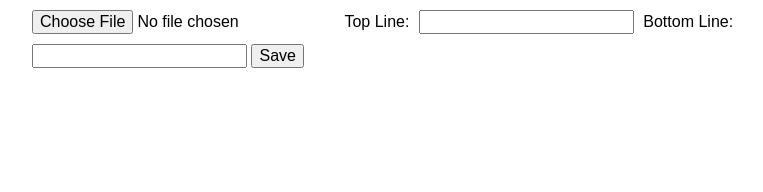
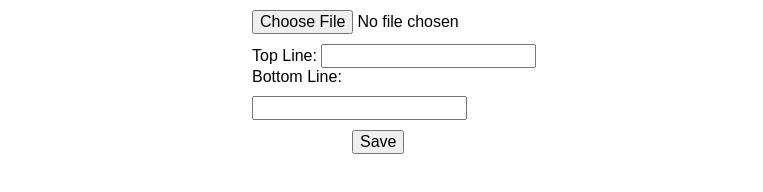
Before and after one commit to JustyCodes/Poland--Block-14-HTML5-Canvas, a plain HTML site: page index.html in a window 1280 px wide. Shown: the whole page, without its empty margins (488-1251 px from the left). Drawn offline with Linux system fonts and the light colour scheme.

Commit message:
Add files via upload

```diff
--- a/css/style.css
+++ b/css/style.css
@@ -1,10 +1,15 @@
 #image-container {
-  display: flex;
+  width: 800px;
   margin: 0 auto;
 }
-* {
-  margin: 5px;
+
+button {
+  margin: 10px 100px;
 }
-button {
+form {
+  width: 300px;
+  float:right;
+}
+form input, form label {
   margin-top: 10px;
 }
```
